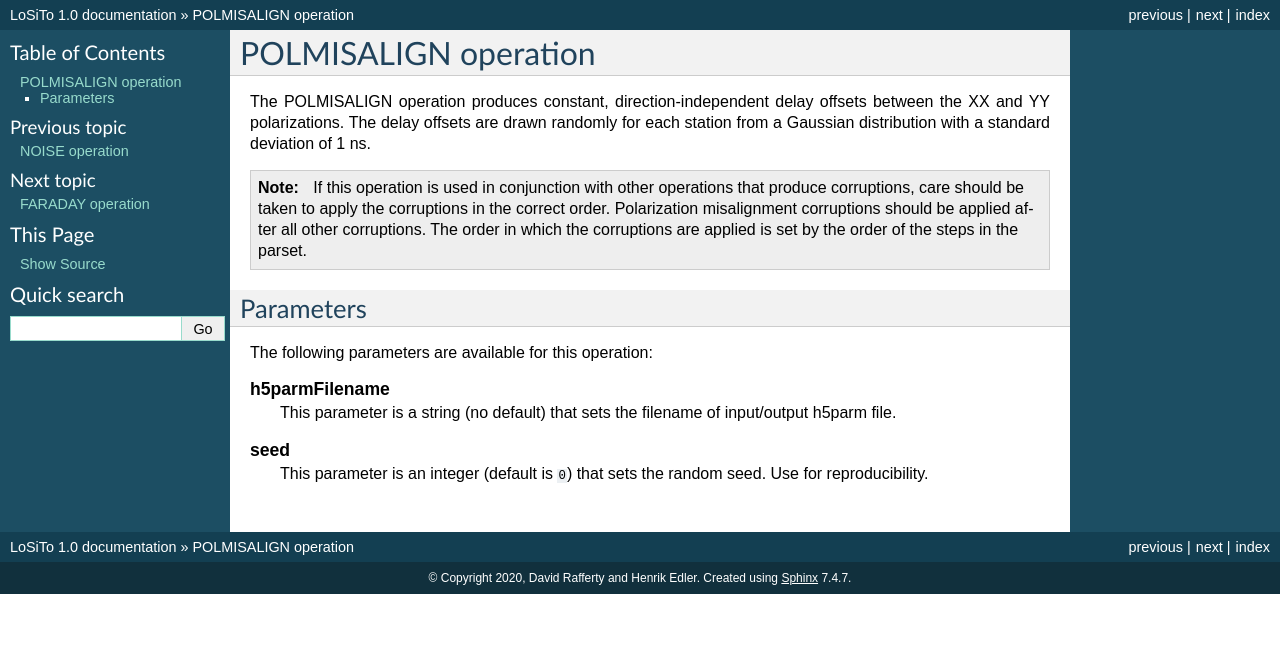
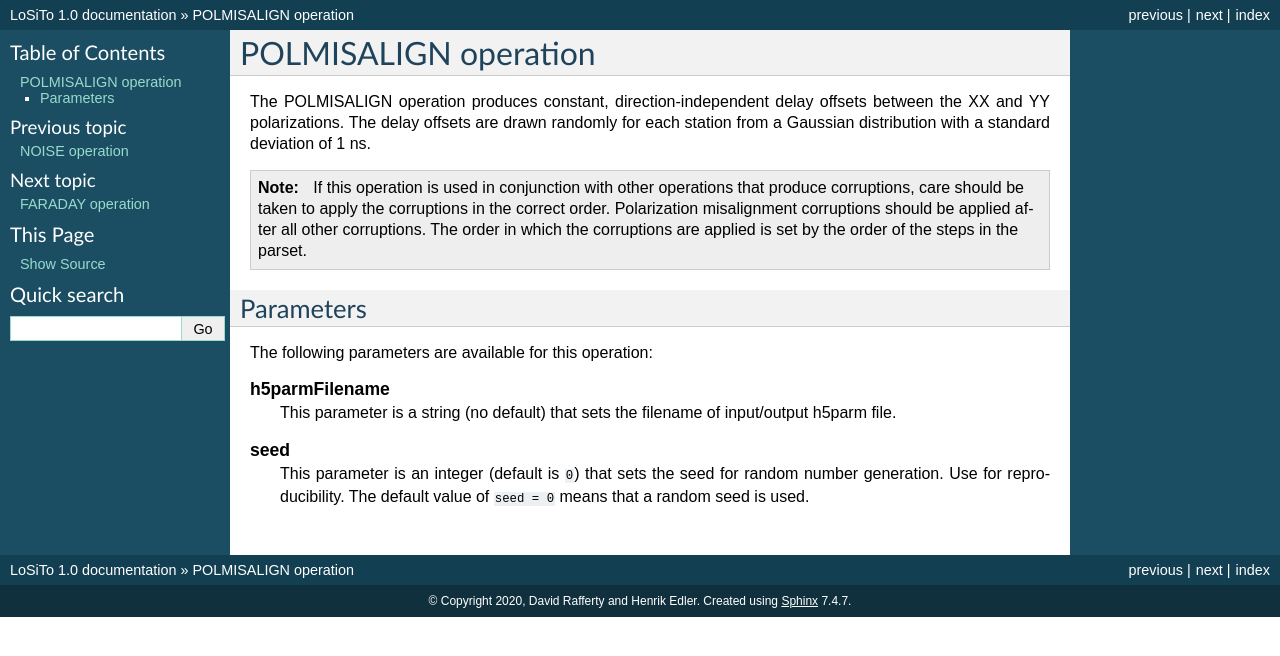
Before and after one commit to darafferty/losito, a Sphinx documentation site: the page built from docs/source/polmisalign.rst, in a window 1280 px wide. Shown: the top 656 px of the page. Built offline with Sphinx 7.4.7, drawn with Linux system fonts in a browser that asks for light colours.

Commit message:
small changes

```diff
--- a/docs/source/clock.rst
+++ b/docs/source/clock.rst
@@ -20,7 +20,8 @@ The following parameters are available for this operation:
         This parameter is a string (no default) that sets the filename of input/output h5parm file.
 
     seed
-        This parameter is an integer (default is ``0``) that sets the random seed. Use for reproducibility.
+        This parameter is an integer (default is ``0``) that sets the seed for random number generation. Use for
+        reproducibility. The default value of ``seed = 0`` means that a random seed is used.
 
     clockAmp
         This parameter is a float (default is ``7e-9``) that sets the standard deviation for the clock drift
--- a/docs/source/polmisalign.rst
+++ b/docs/source/polmisalign.rst
@@ -23,4 +23,5 @@ The following parameters are available for this operation:
         This parameter is a string (no default) that sets the filename of input/output h5parm file.
 
     seed
-        This parameter is an integer (default is ``0``) that sets the random seed. Use for reproducibility.
+        This parameter is an integer (default is ``0``) that sets the seed for random number generation. Use for
+        reproducibility. The default value of ``seed = 0`` means that a random seed is used.
```
Also changed, not shown: 3 other files.
